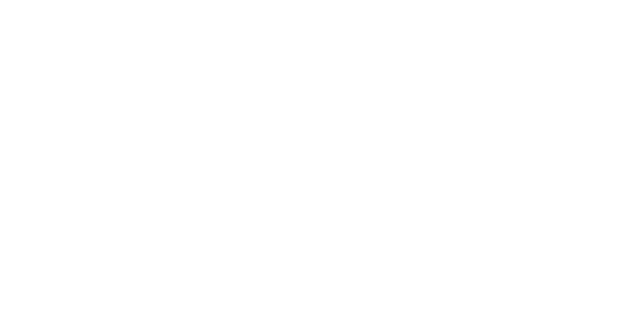
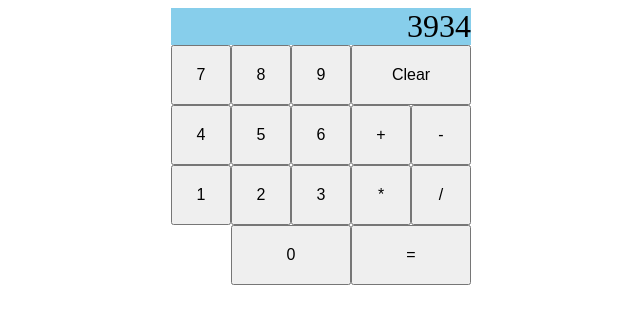
Before and after one commit to snkdrel/calculator, a plain HTML site: page index.html in a window 1280 px wide. Shown: the whole page, without its empty margins (319-959 px from the left). Drawn offline with Linux system fonts and the light colour scheme.

Commit message:
Make GUI
Create buttons for numbers, operations, 'clear' and '='. Add a display
and arrange elements using flexbox. Add basic style to display and
buttons.

```diff
--- a/index.html
+++ b/index.html
@@ -9,5 +9,33 @@
 </head>
 <body>
     <script src="main.js" defer></script>
+    <div class="calc-container">
+        <div class="display">3934</div>
+        <div class="row">
+            <button type="button">7</button>
+            <button type="button">8</button>
+            <button type="button">9</button>
+            <button type="button" class="double-space-button">Clear</button>
+        </div>
+        <div class="row">
+            <button type="button">4</button>
+            <button type="button">5</button>
+            <button type="button">6</button>
+            <button type="button">+</button>
+            <button type="button">-</button>
+        </div>
+        <div class="row">
+            <button type="button">1</button>
+            <button type="button">2</button>
+            <button type="button">3</button>
+            <button type="button">*</button>
+            <button type="button">/</button>
+        </div>
+        <div class="row">
+            <div class="space-div"></div>
+            <button type="button" class="double-space-button">0</button>
+            <button type="button" class="double-space-button">=</button>
+        </div>
+    </div>
 </body>
 </html>
--- a/style.css
+++ b/style.css
@@ -0,0 +1,35 @@
+/* flex distribution*/
+.calc-container{
+    display: flex;
+    flex-direction: column;
+    align-items: center;
+}
+
+.row{
+    display: flex;
+}
+
+/* display style */
+.display{
+    font-size: 32px;
+    text-align: right;
+    width: 300px; /* 5 times button width */
+    background-color: skyblue;
+}
+
+/*button style*/
+button{
+    width: 60px;
+    height: 60px;
+    font-size: 16px;
+    text-align: center;
+}
+
+button.double-space-button{
+    width: 120px;
+}
+
+.space-div{
+    width: 60px;
+    height: 60px;
+}
```
